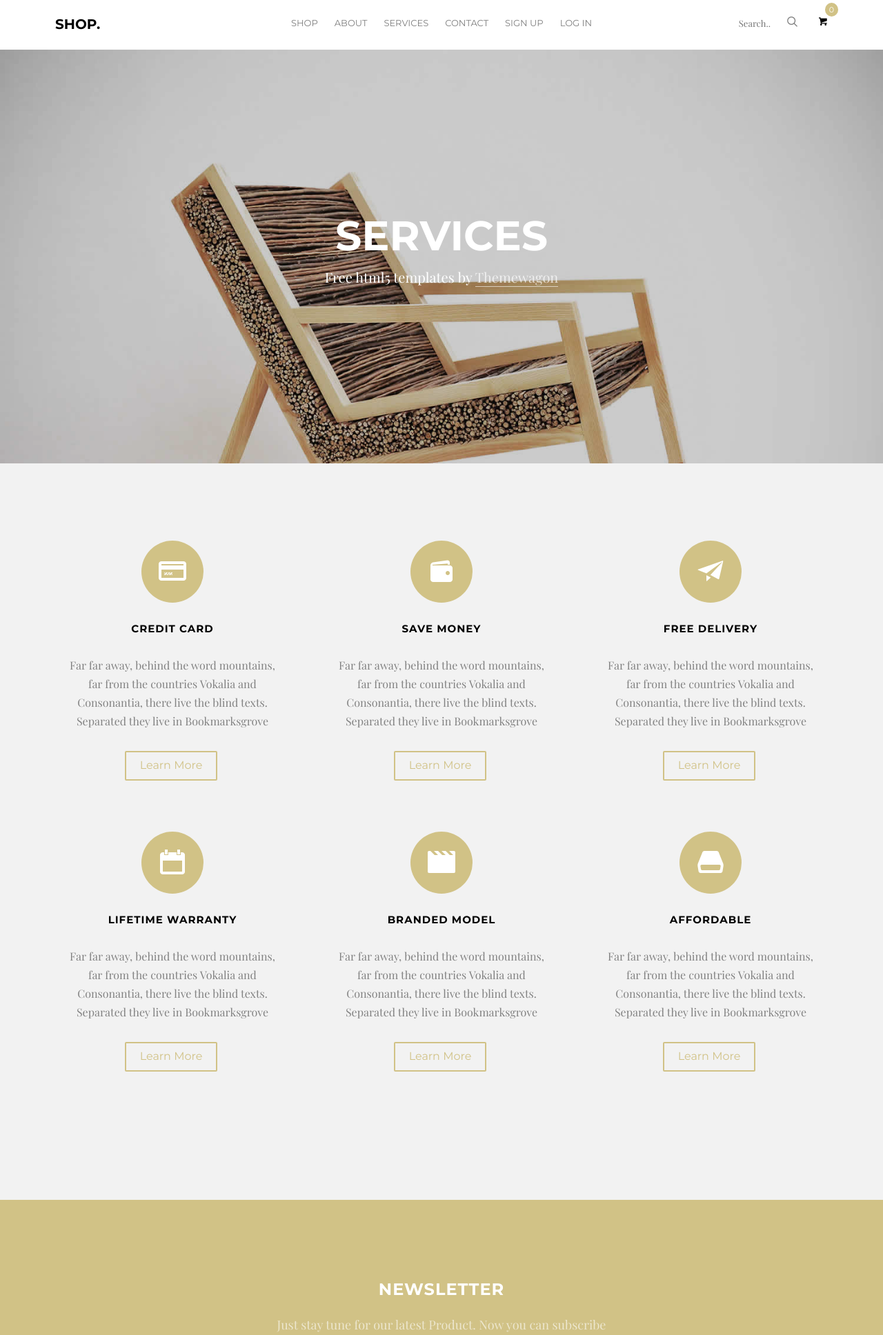
After one commit to MasudbekAb/tempest, a Django app: page /services/ in a window 1280 px wide. The commit adds this page. Shown: the top 1936 px of the page at 69% size. Run offline with Django 4.2, Linux system fonts and the light colour scheme; some libraries are stand-ins or nearby versions; some web fonts are replaced.

Commit message:
Third commit of diploma project

```diff
--- a/main/templates/main/base.html
+++ b/main/templates/main/base.html
@@ -5,7 +5,7 @@
 	<head>
 	<meta charset="utf-8">
 	<meta http-equiv="X-UA-Compatible" content="IE=edge">
-	<title>Shop &mdash; Free Website Template, Free HTML5 Template by gettemplates.co</title>
+	<title>{{ title }}</title>
 	<meta name="viewport" content="width=device-width, initial-scale=1">
 	<meta name="description" content="Free HTML5 Website Template by gettemplates.co" />
 	<meta name="keywords" content="free website templates, free html5, free template, free bootstrap, free website template, html5, css3, mobile first, responsive" />
@@ -58,16 +58,16 @@
 		<div class="container">
 			<div class="row">
 				<div class="col-md-3 col-xs-2">
-					<div id="fh5co-logo"><a href="index.html">Shop.</a></div>
+					<div id="fh5co-logo"><a href="{% url "index" %}">Shop.</a></div>
 				</div>
 				<div class="col-md-6 col-xs-6 text-center menu-1">
 					<ul>
-						<li><a href="product.html">Shop</a></li>
-						<li><a href="about.html">About</a></li>
-						<li><a href="services.html">Services</a></li>
-						<li><a href="contact.html">Contact</a></li>
-						<li><a href="sign_up.html">Sign up</a></li>
-						<li><a href="login.html">Log in</a></li>
+						<li><a href="#">Shop</a></li>
+						<li><a href="{% url "about" %}">About</a></li>
+						<li><a href="{% url "services" %}">Services</a></li>
+						<li><a href="{% url "contact" %}">Contact</a></li>
+						<li><a href="#">Sign up</a></li>
+						<li><a href="#">Log in</a></li>
 					</ul>
 				</div>
 				<div class="col-md-3 col-xs-4 text-right hidden-xs menu-2">
@@ -90,6 +90,8 @@
 
 	{% block carousel %}{% endblock carousel %}
 
+	{% block content %}{% endblock content %}
+
     {% block pluses %}{% endblock pluses %}
 
     {% block cool_products %}{% endblock cool_products %}
@@ -100,31 +102,6 @@
 	{% block numbers %}{% endblock numbers %}
 
 	{% block newsletter %}
-    <div id="fh5co-started">
-		<div class="container">
-			<div class="row animate-box">
-				<div class="col-md-8 col-md-offset-2 text-center fh5co-heading">
-					<h2>Newsletter</h2>
-					<p>Just stay tune for our latest Product. Now you can subscribe</p>
-				</div>
-			</div>
-			<div class="row animate-box">
-				<div class="col-md-8 col-md-offset-2">
-					<form class="form-inline">
-						<div class="col-md-6 col-sm-6">
-							<div class="form-group">
-								<label for="email" class="sr-only">Email</label>
-								<input type="email" class="form-control" id="email" placeholder="Email">
-							</div>
-						</div>
-						<div class="col-md-6 col-sm-6">
-							<button type="submit" class="btn btn-default btn-block">Subscribe</button>
-						</div>
-					</form>
-				</div>
-			</div>
-		</div>
-	</div>
     {% endblock newsletter %}
 
 
--- /dev/null
+++ b/main/templates/main/services.html
@@ -0,0 +1,113 @@
+{% extends "main/base.html" %}
+{% load static %}
+
+	{% block content %}
+	<header id="fh5co-header" class="fh5co-cover fh5co-cover-sm" role="banner" style="background-image:url({% static "images/img_bg_2.jpg" %});">
+		<div class="overlay"></div>
+		<div class="container">
+			<div class="row">
+				<div class="col-md-8 col-md-offset-2 text-center">
+					<div class="display-t">
+						<div class="display-tc animate-box" data-animate-effect="fadeIn">
+							<h1>Services</h1>
+							<h2>Free html5 templates by <a href="https://themewagon.com/theme_tag/free/" target="_blank">Themewagon</a></h2>
+						</div>
+					</div>
+				</div>
+			</div>
+		</div>
+	</header>
+
+	<div id="fh5co-services" class="fh5co-bg-section">
+		<div class="container">
+			<div class="row">
+				<div class="col-md-4 col-sm-4 text-center">
+					<div class="feature-center animate-box" data-animate-effect="fadeIn">
+						<span class="icon">
+							<i class="icon-credit-card"></i>
+						</span>
+						<h3>Credit Card</h3>
+						<p>Far far away, behind the word mountains, far from the countries Vokalia and Consonantia, there live the blind texts. Separated they live in Bookmarksgrove</p>
+						<p><a href="#" class="btn btn-primary btn-outline">Learn More</a></p>
+					</div>
+				</div>
+				<div class="col-md-4 col-sm-4 text-center">
+					<div class="feature-center animate-box" data-animate-effect="fadeIn">
+						<span class="icon">
+							<i class="icon-wallet"></i>
+						</span>
+						<h3>Save Money</h3>
+						<p>Far far away, behind the word mountains, far from the countries Vokalia and Consonantia, there live the blind texts. Separated they live in Bookmarksgrove</p>
+						<p><a href="#" class="btn btn-primary btn-outline">Learn More</a></p>
+					</div>
+				</div>
+				<div class="col-md-4 col-sm-4 text-center">
+					<div class="feature-center animate-box" data-animate-effect="fadeIn">
+						<span class="icon">
+							<i class="icon-paper-plane"></i>
+						</span>
+						<h3>Free Delivery</h3>
+						<p>Far far away, behind the word mountains, far from the countries Vokalia and Consonantia, there live the blind texts. Separated they live in Bookmarksgrove</p>
+						<p><a href="#" class="btn btn-primary btn-outline">Learn More</a></p>
+					</div>
+				</div>
+				<div class="col-md-4 col-sm-4 text-center">
+					<div class="feature-center animate-box" data-animate-effect="fadeIn">
+						<span class="icon">
+							<i class="icon-calendar"></i>
+						</span>
+						<h3>Lifetime Warranty</h3>
+						<p>Far far away, behind the word mountains, far from the countries Vokalia and Consonantia, there live the blind texts. Separated they live in Bookmarksgrove</p>
+						<p><a href="#" class="btn btn-primary btn-outline">Learn More</a></p>
+					</div>
+				</div>
+				<div class="col-md-4 col-sm-4 text-center">
+					<div class="feature-center animate-box" data-animate-effect="fadeIn">
+						<span class="icon">
+							<i class="icon-clapperboard"></i>
+						</span>
+						<h3>Branded Model</h3>
+						<p>Far far away, behind the word mountains, far from the countries Vokalia and Consonantia, there live the blind texts. Separated they live in Bookmarksgrove</p>
+						<p><a href="#" class="btn btn-primary btn-outline">Learn More</a></p>
+					</div>
+				</div>
+				<div class="col-md-4 col-sm-4 text-center">
+					<div class="feature-center animate-box" data-animate-effect="fadeIn">
+						<span class="icon">
+							<i class="icon-drive"></i>
+						</span>
+						<h3>Affordable</h3>
+						<p>Far far away, behind the word mountains, far from the countries Vokalia and Consonantia, there live the blind texts. Separated they live in Bookmarksgrove</p>
+						<p><a href="#" class="btn btn-primary btn-outline">Learn More</a></p>
+					</div>
+				</div>
+			</div>
+		</div>
+	</div>
+
+	<div id="fh5co-started">
+		<div class="container">
+			<div class="row animate-box">
+				<div class="col-md-8 col-md-offset-2 text-center fh5co-heading">
+					<h2>Newsletter</h2>
+					<p>Just stay tune for our latest Product. Now you can subscribe</p>
+				</div>
+			</div>
+			<div class="row animate-box">
+				<div class="col-md-8 col-md-offset-2">
+					<form class="form-inline">
+						<div class="col-md-6 col-sm-6">
+							<div class="form-group">
+								<label for="email" class="sr-only">Email</label>
+								<input type="email" class="form-control" id="email" placeholder="Email">
+							</div>
+						</div>
+						<div class="col-md-6 col-sm-6">
+							<button type="submit" class="btn btn-default btn-block">Subscribe</button>
+						</div>
+					</form>
+				</div>
+			</div>
+		</div>
+	</div>
+	{% endblock content %}
--- a/main/views.py
+++ b/main/views.py
@@ -12,4 +12,23 @@ def index(request):
 
 
 def about(request):
-    return HttpResponse('About page')
+    context = {
+        'title': 'About us',
+    }
+
+    return render(request, 'main/about.html', context)
+
+def contact(request):
+    context = {
+        'title': 'Contact us',
+    }
+
+    return render(request, 'main/contact.html', context)
+
+
+def services(request):
+    context = {
+        'title': 'Services',
+    }
+
+    return render(request, 'main/services.html', context)
--- a/tempest/urls.py
+++ b/tempest/urls.py
@@ -22,6 +22,8 @@ urlpatterns = [
     path('admin/', admin.site.urls),
     path('', views.index, name='index'),
     path('about/', views.about, name='about'),
+    path('contact/', views.contact , name='contact'),
+    path('services/', views.services , name='services'),
 
 
 ]
```
Also changed, not shown: main/templates/main/about.html (added, +126 -0 lines), main/templates/main/contact.html (added, +112 -0 lines), main/templates/main/index.html (+27 -1 lines).
